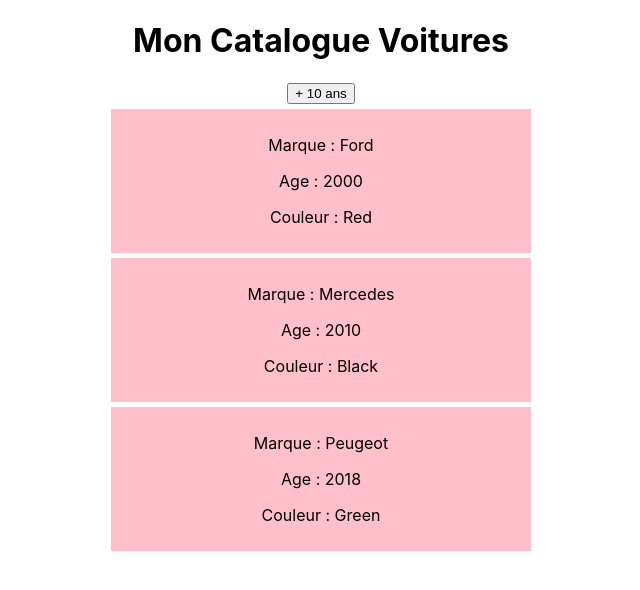
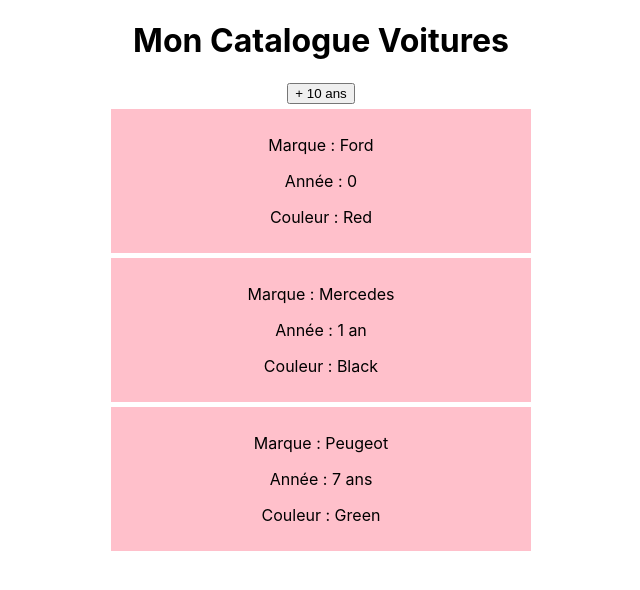
Before and after one commit to Benalta7892/ReactJS, a React (Create React App) app in the folder appViaCRA/cars/: page / in a window 1280 px wide. Shown: the top 590 px of the page, without its empty margins (319-959 px from the left). Built offline with nearby package versions, Linux system fonts and the light colour scheme.

Commit message:
Destructuring array et callback function + invoquer une methode dans les props

```diff
--- a/appViaCRA/cars/src/App.js
+++ b/appViaCRA/cars/src/App.js
@@ -3,6 +3,9 @@
 import Mycars from "./components/Mycars";
 
 class App extends Component {
+  state = {
+    titre: "Mon Catalogue Voitures",
+  };
   // changeTitle = (e) => {
   //   console.log(e.target);
 
@@ -32,7 +35,7 @@
   render() {
     return (
       <div className="App">
-        <Mycars />
+        <Mycars title={this.state.titre} />
 
         {/* <button onClick={this.changeTitle}>Changer le nom en dur</button>
         <button onClick={() => this.changeViaParam("Titre via un parametre")}>Changer le nom via parametre</button>
--- a/appViaCRA/cars/src/components/Cars.js
+++ b/appViaCRA/cars/src/components/Cars.js
@@ -5,7 +5,7 @@
     return (
       <div style={{ backgroundColor: "pink", width: "400px", padding: "10px", margin: "5px auto" }}>
         <p>Marque : {children}</p>
-        <p>Age : {year}</p>
+        <p>Année : {year}</p>
         {colorInfo}
       </div>
     );
--- a/appViaCRA/cars/src/components/Mycars.js
+++ b/appViaCRA/cars/src/components/Mycars.js
@@ -4,26 +4,11 @@
 class Mycars extends Component {
   state = {
     voitures: [
-      { name: "Ford", year: 2000, color: "Red" },
-      { name: "Mercedes", year: 2010, color: "Black" },
+      { name: "Ford", year: 2025, color: "Red" },
+      { name: "Mercedes", year: 2024, color: "Black" },
       { name: "Peugeot", year: 2018, color: "Green" },
     ],
-    titre: "Mon Catalogue Voitures",
   };
-
-  // noCopy = () => {
-  //   alert("Merci de ne pas copier le texte");
-  // };
-
-  // addStyle = (e) => {
-  //   console.log(e.target);
-
-  //   if (e.target.classList.contains("styled")) {
-  //     e.target.classList.remove("styled");
-  //   } else {
-  //     e.target.classList.add("styled");
-  //   }
-  // };
 
   addTenYears = () => {
     const updatedState = this.state.voitures.map((param) => {
@@ -35,42 +20,35 @@
     });
   };
 
+  getAge = (year) => {
+    const now = new Date().getFullYear();
+    const age = now - year;
+
+    // ans, an,
+    let frenchYearStr;
+    if (age === 1) {
+      frenchYearStr = "an";
+    } else if (age === 0) {
+      frenchYearStr = "";
+    } else {
+      frenchYearStr = "ans";
+    }
+    return `${age} ${frenchYearStr}`;
+  };
+
   render() {
-    const [ford, mercedes, peugeot] = this.state.voitures;
-
-    // const year = new Date().getFullYear();
     return (
       <div>
-        <h1
-        // onMouseOver={this.addStyle}
-        >
-          {this.state.titre}
-        </h1>
+        <h1>{this.props.title}</h1>
 
         <button onClick={this.addTenYears}>+ 10 ans</button>
-
-        <Car name={ford.name} year={ford.year} color={ford.color} />
-        <Car name={mercedes.name} year={mercedes.year} color={mercedes.color} />
-        <Car name={peugeot.name} year={peugeot.year} color={peugeot.color} />
-
-        {/* <p onCopy={this.noCopy}>Lorem ipsum, dolor sit amet consectetur adipisicing elit.</p> */}
-
-        {/* <Car year={year - this.state.voitures[0].year + " ans"} color={this.state.voitures[0].color}>
-          {this.state.voitures[0].name}
-        </Car>
-        <Car year={year - this.state.voitures[1].year + " ans"} color={this.state.voitures[1].color}>
-          {this.state.voitures[1].name}
-        </Car>
-        <Car year={year - this.state.voitures[2].year + " ans"} color={this.state.voitures[2].color}>
-          {this.state.voitures[2].name}
-        </Car> */}
 
         {this.state.voitures.map(({ name, year, color }, index) => {
           console.log(index);
 
           return (
             <div key={index}>
-              <Car year={year} color={color}>
+              <Car year={this.getAge(year)} color={color}>
                 {name}
               </Car>
             </div>
```
